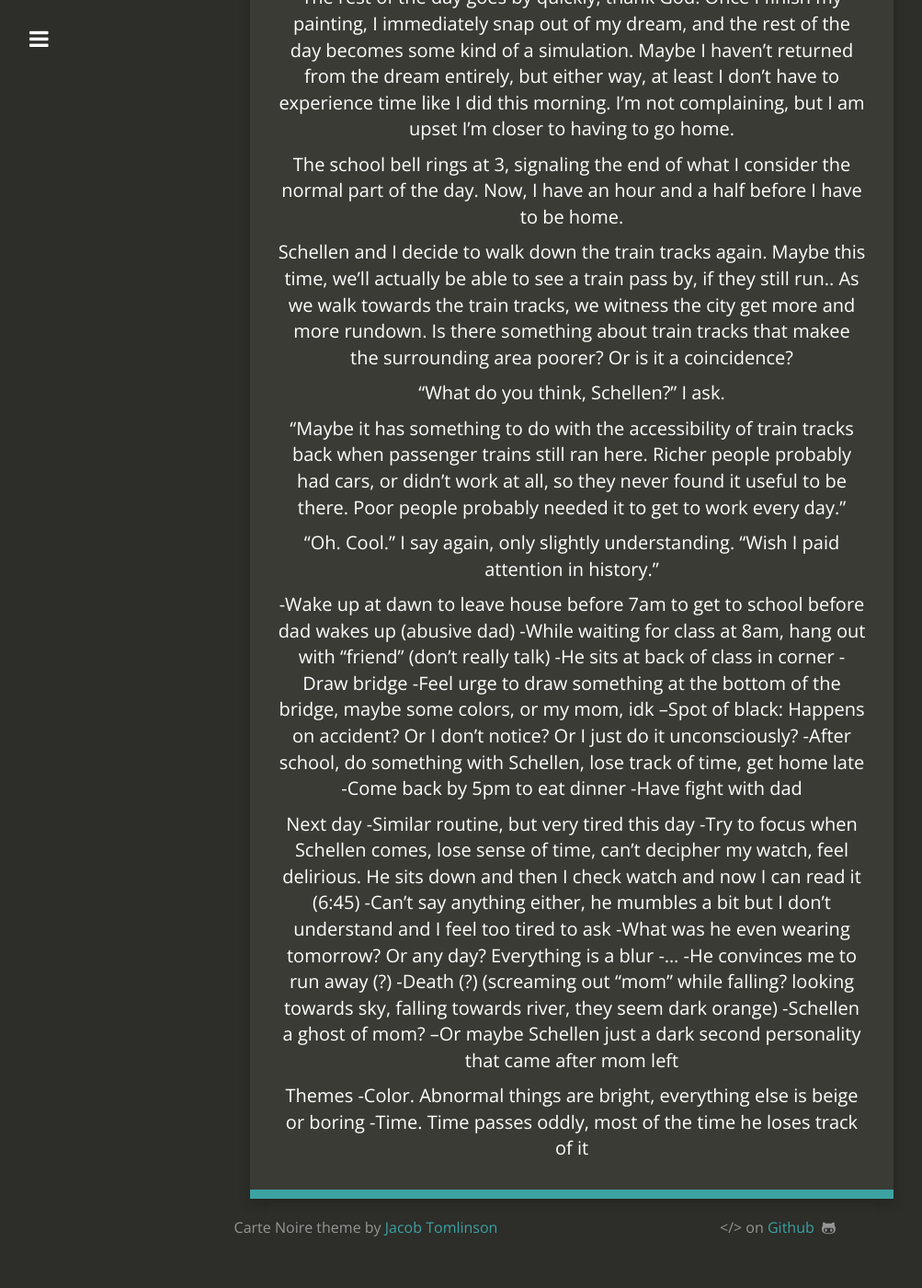
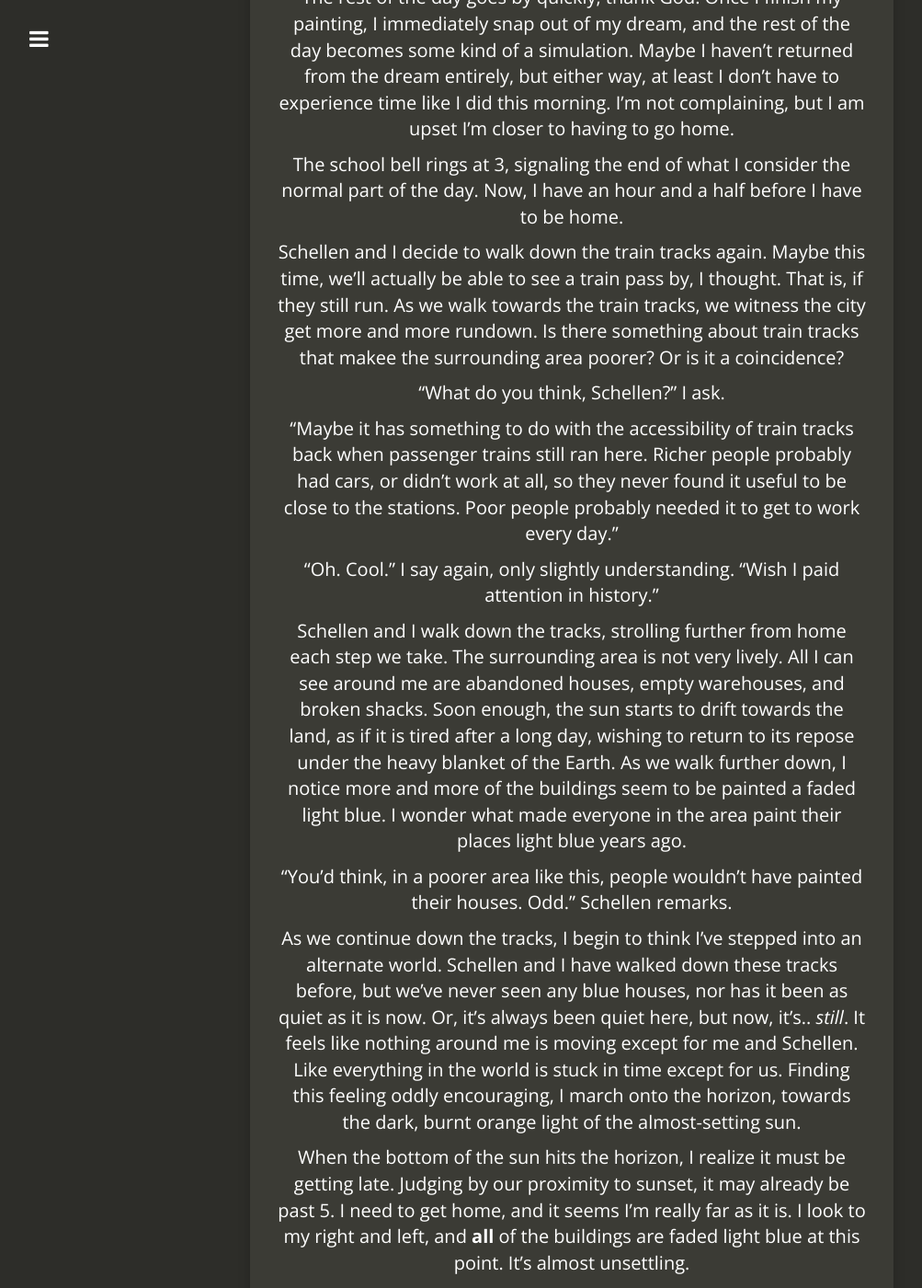
Before and after one commit to jacobtomlinson/carte-noire, a Jekyll site: the page built from drafts/untitled.md, in a window 1280 px wide and 1400 px high, scrolled down 5555 px. Shown: the whole window at 92% size, without its empty margins (18-1021 px from the left). Built offline with Jekyll 4.4.1, drawn with Linux system fonts in a browser that asks for light colours; nearby versions of some CDN libraries; our own code applies the rules of GitHub Pages for plain Markdown files; before the commit the page ends 6921 px from its top, so only the background shows below that; some of the changed text lies outside the part shown.

Commit message:
Walking down train tracks day 1, untitled short story.

```diff
--- a/drafts/untitled.md
+++ b/drafts/untitled.md
@@ -48,13 +48,23 @@ The rest of the day goes by quickly, thank God. Once I finish my painting, I imm
 
 The school bell rings at 3, signaling the end of what I consider the normal part of the day. Now, I have an hour and a half before I have to be home.
 
-Schellen and I decide to walk down the train tracks again. Maybe this time, we'll actually be able to see a train pass by, if they still run.. As we walk towards the train tracks, we witness the city get more and more rundown. Is there something about train tracks that makee the surrounding area poorer? Or is it a coincidence?
+Schellen and I decide to walk down the train tracks again. Maybe this time, we'll actually be able to see a train pass by, I thought. That is, if they still run. As we walk towards the train tracks, we witness the city get more and more rundown. Is there something about train tracks that makee the surrounding area poorer? Or is it a coincidence?
 
 "What do you think, Schellen?" I ask.
 
-"Maybe it has something to do with the accessibility of train tracks back when passenger trains still ran here. Richer people probably had cars, or didn't work at all, so they never found it useful to be there. Poor people probably needed it to get to work every day."
+"Maybe it has something to do with the accessibility of train tracks back when passenger trains still ran here. Richer people probably had cars, or didn't work at all, so they never found it useful to be close to the stations. Poor people probably needed it to get to work every day."
 
 "Oh. Cool." I say again, only slightly understanding. "Wish I paid attention in history."
+
+Schellen and I walk down the tracks, strolling further from home each step we take. The surrounding area is not very lively. All I can see around me are abandoned houses, empty warehouses, and broken shacks. Soon enough, the sun starts to drift towards the land, as if it is tired after a long day, wishing to return to its repose under the heavy blanket of the Earth. As we walk further down, I notice more and more of the buildings seem to be painted a faded light blue. I wonder what made everyone in the area paint their places light blue years ago.
+
+"You'd think, in a poorer area like this, people wouldn't have painted their houses. Odd." Schellen remarks.
+
+As we continue down the tracks, I begin to think I've stepped into an alternate world. Schellen and I have walked down these tracks before, but we've never seen any blue houses, nor has it been as quiet as it is now. Or, it's always been quiet here, but now, it's.. *still*. It feels like nothing around me is moving except for me and Schellen. Like everything in the world is stuck in time except for us. Finding this feeling oddly encouraging, I march onto the horizon, towards the dark, burnt orange light of the almost-setting sun.
+
+When the bottom of the sun hits the horizon, I realize it must be getting late. Judging by our proximity to sunset, it may already be past 5. I need to get home, and it seems I'm really far as it is. I look to my right and left, and **all** of the buildings are faded light blue at this point. It's almost unsettling.
+
+I stop, and start to turn towards the opposite direction. Before I finish turning, I hear a sound, the first sound I've heard since stepping on these tracks. It sounds like.. steam of some sort.
 
 
 -Wake up at dawn to leave house before 7am to get to school before dad wakes up (abusive dad)
```
